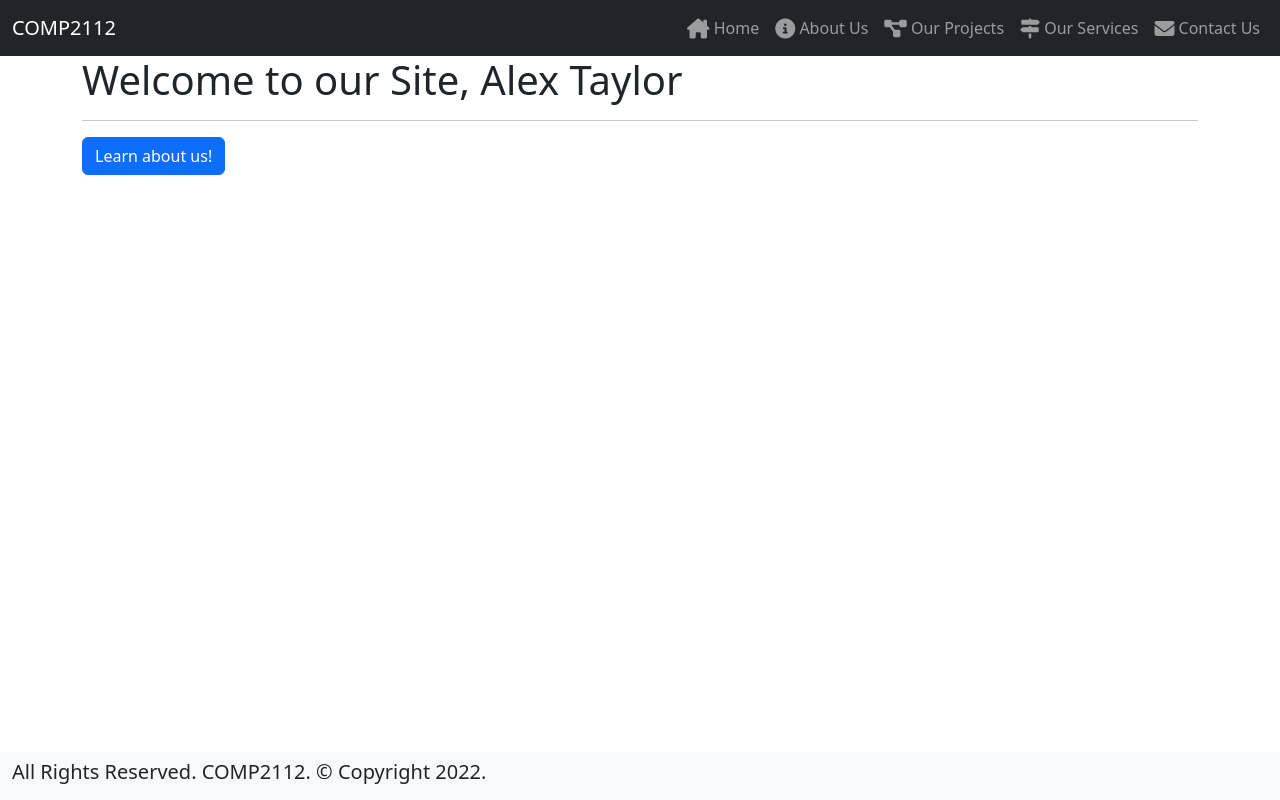
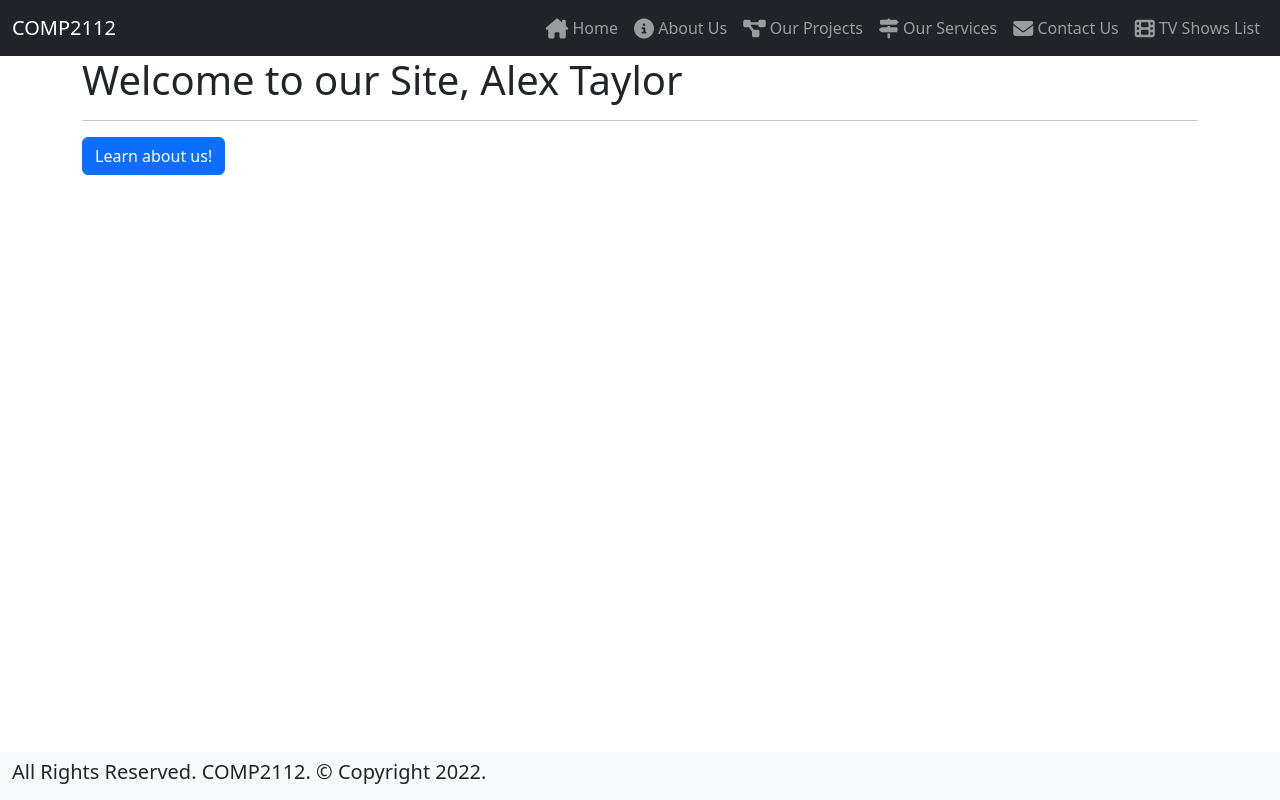
Before and after one commit to GeorgianCollege/COMP2112-F2022-Week11, a React (Create React App) app: page / in a window 1280 px wide. Built offline with nearby package versions, Linux system fonts and the light colour scheme.

Commit message:
added TV Shows Link to Header

```diff
--- a/src/Views/components/header.tsx
+++ b/src/Views/components/header.tsx
@@ -27,6 +27,10 @@ function Header()
                 <li className="nav-item">
                     <NavLink to={"/contact"} className="nav-link" id="Contact"  aria-current="page"><i className="fa-solid fa-envelope fa-lg"></i> Contact Us</NavLink>
                 </li>
+
+                <li className="nav-item">
+                    <NavLink to={"/tvshows-list"} className="nav-link" id="TVShows"  aria-current="page"><i className="fa-solid fa-film fa-lg"></i> TV Shows List</NavLink>
+                </li>
                 </ul>
             </div>
             </div>
--- a/src/index.tsx
+++ b/src/index.tsx
@@ -8,9 +8,7 @@ const root = ReactDOM.createRoot(
   document.getElementById('root') as HTMLElement
 );
 root.render(
-  <React.StrictMode>
     <App />
-  </React.StrictMode>
 );
 
 // If you want to start measuring performance in your app, pass a function
```
